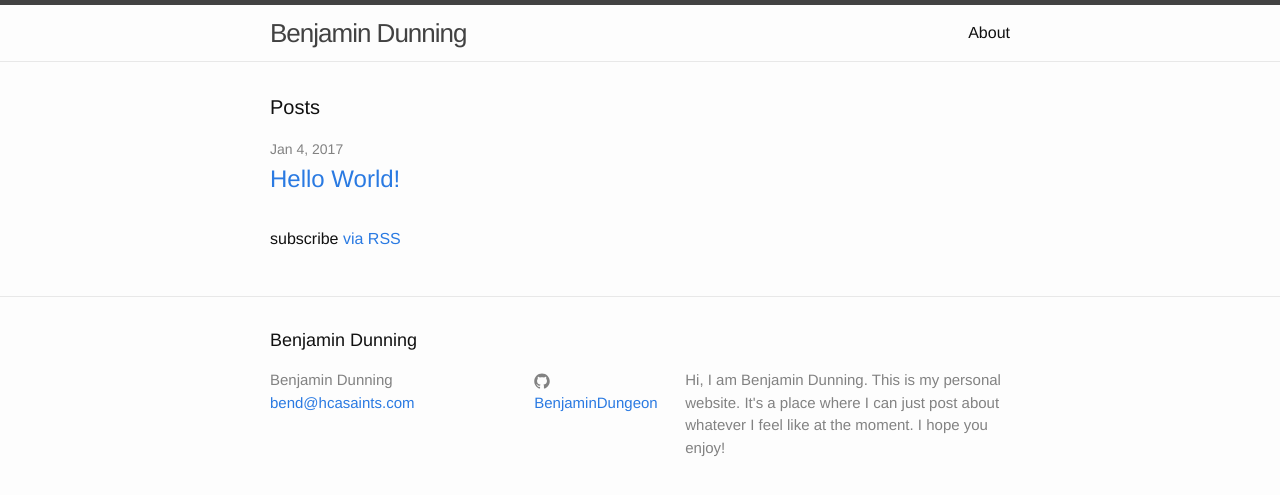
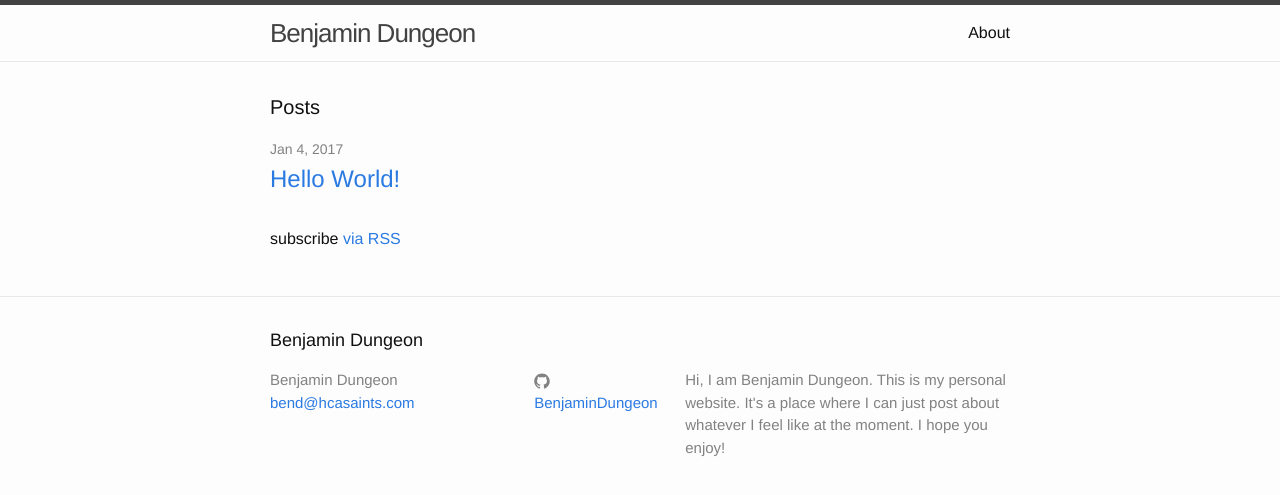
Before and after one commit to BenjaminDungeon/BenjaminDungeon.github.io, a Jekyll site: the page built from index.html, in a window 1280 px wide. Shown: the top 495 px of the page. Built offline with Jekyll 4.4.1, drawn with Linux system fonts in a browser that asks for light colours.

Commit message:
Change Name

```diff
--- a/_config.yml
+++ b/_config.yml
@@ -6,10 +6,10 @@
 # 'jekyll serve'. If you change this file, please restart the server process.
 
 # Site settings
-title: Benjamin Dunning
+title: Benjamin Dungeon
 email: bend@hcasaints.com
 description: > # this means to ignore newlines until "baseurl:"
-  Hi, I am Benjamin Dunning. This is my personal website.
+  Hi, I am Benjamin Dungeon. This is my personal website.
   It's a place where I can just post about whatever I feel like at the moment.
   I hope you enjoy!
 baseurl: "" # the subpath of your site, e.g. /blog
```
